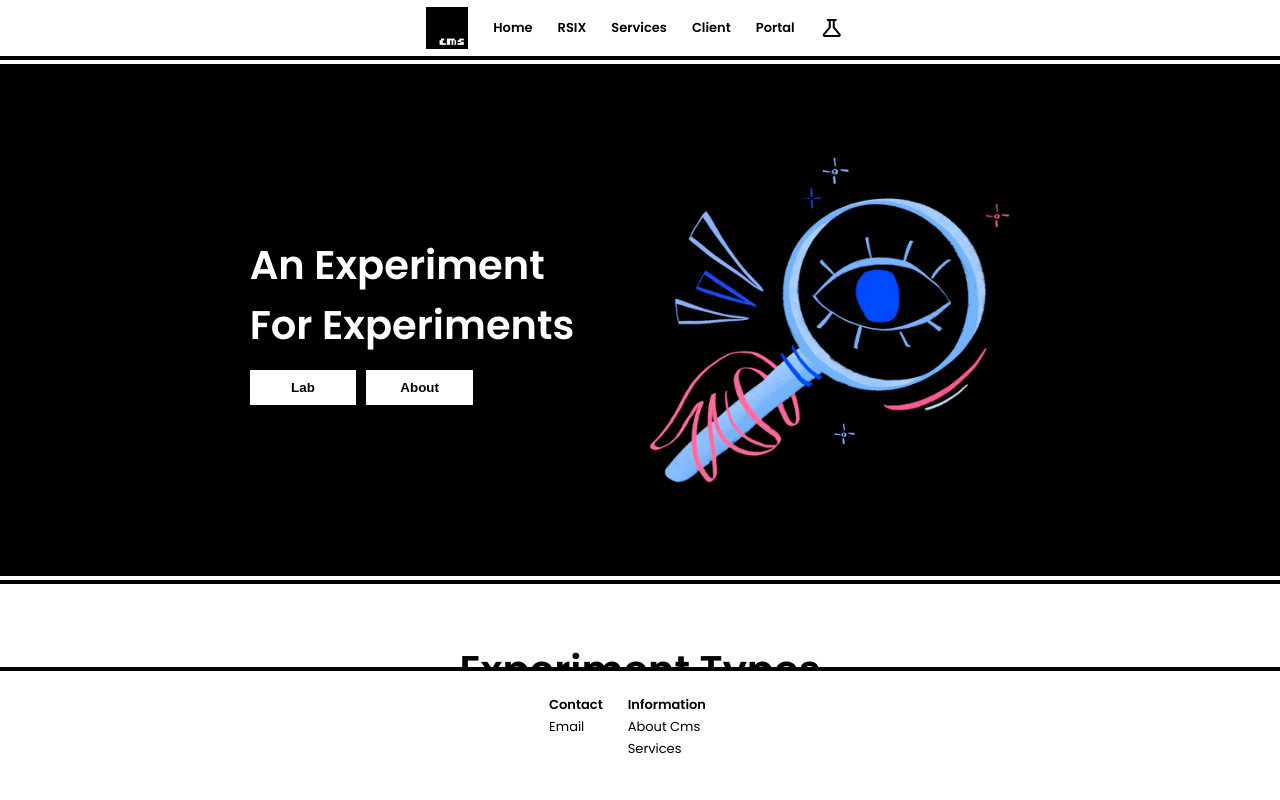
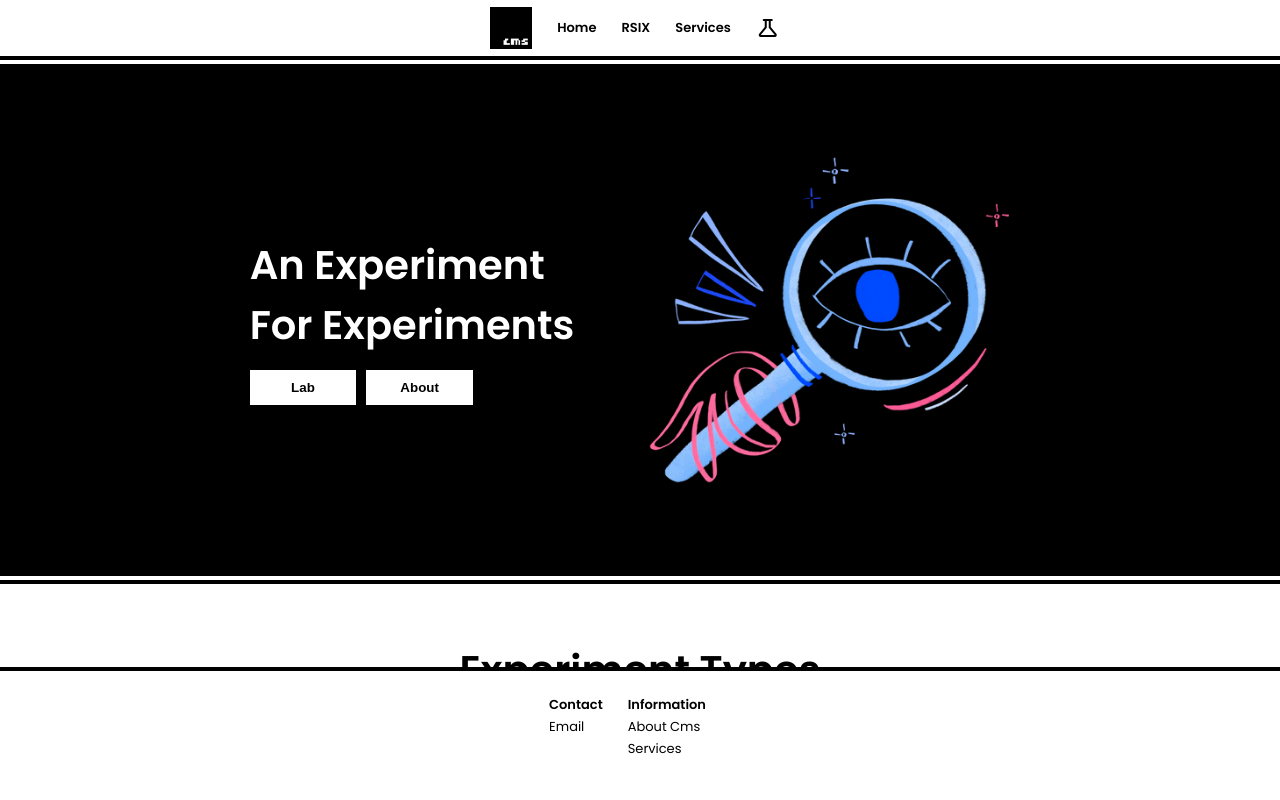
Before and after one commit to r6dev/cms, a plain HTML site: page index.html in a window 1280 px wide. Drawn offline with nearby package versions, Linux system fonts and the light colour scheme.

Commit message:
Removed old cms junk

```diff
--- a/index.html
+++ b/index.html
@@ -42,10 +42,6 @@
             <a href="/embed-pages/services.html" class="navbar" target="page"
               ><span>services</span></a
             >
-            <a href="https://example.com" class="navbar" target="_blank"
-              ><span>client</span></a
-            >
-            <a href="/pages/portal.html" class="navbar"><span>portal</span></a>
             <a href="/embed-pages/experiments.html" target="page"
               ><span class="material-symbols-outlined header-material-icon">
                 science
```
